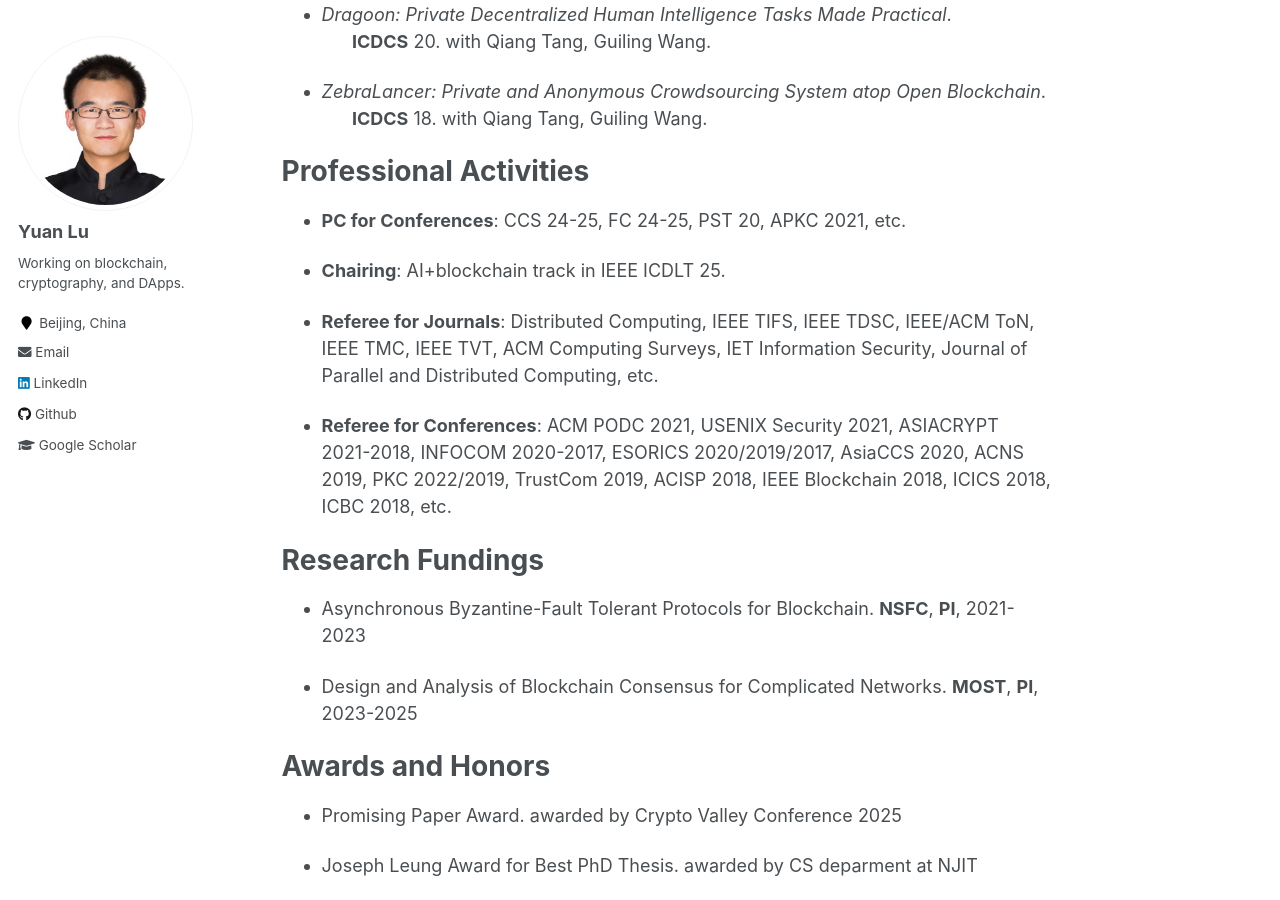
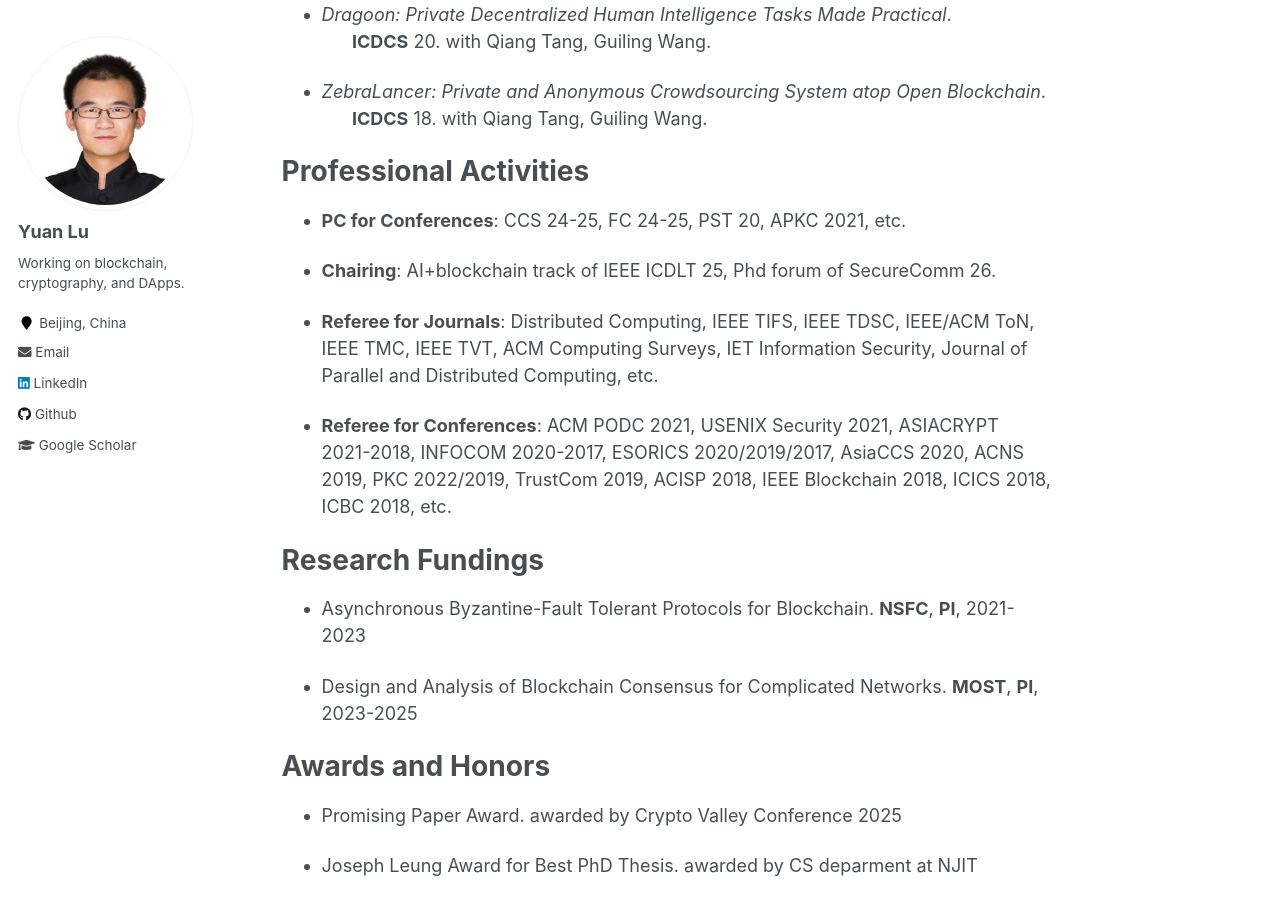
Before and after one commit to yylluu/yylluu.github.io, a Jekyll site: the page built from _pages/about.md, in a window 1280 px wide and 900 px high, scrolled down 1364 px. Built offline with Jekyll 4.4.1, drawn with Linux system fonts in a browser that asks for light colours.

Commit message:
Update about.md

```diff
--- a/_pages/about.md
+++ b/_pages/about.md
@@ -62,7 +62,7 @@ Professional Activities
 
 - **PC for Conferences**: CCS 24-25, FC 24-25, PST 20, APKC 2021, etc.
 
-- **Chairing**: AI+blockchain track in IEEE ICDLT 25.
+- **Chairing**: AI+blockchain track of IEEE ICDLT 25, Phd forum of SecureComm 26.
 
 - **Referee for Journals**: Distributed Computing, IEEE TIFS, IEEE TDSC, IEEE/ACM ToN, IEEE TMC, IEEE TVT, ACM Computing Surveys, IET Information Security, Journal of Parallel and Distributed Computing, etc.
 
```
